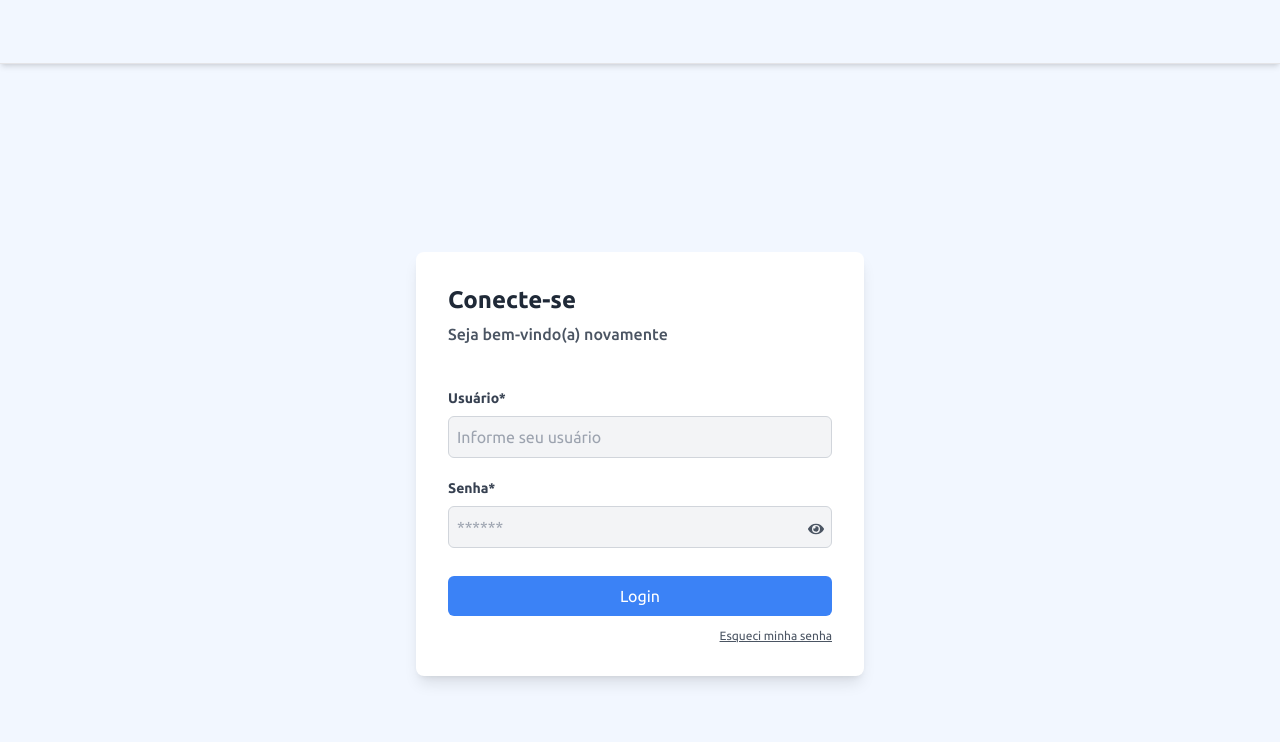
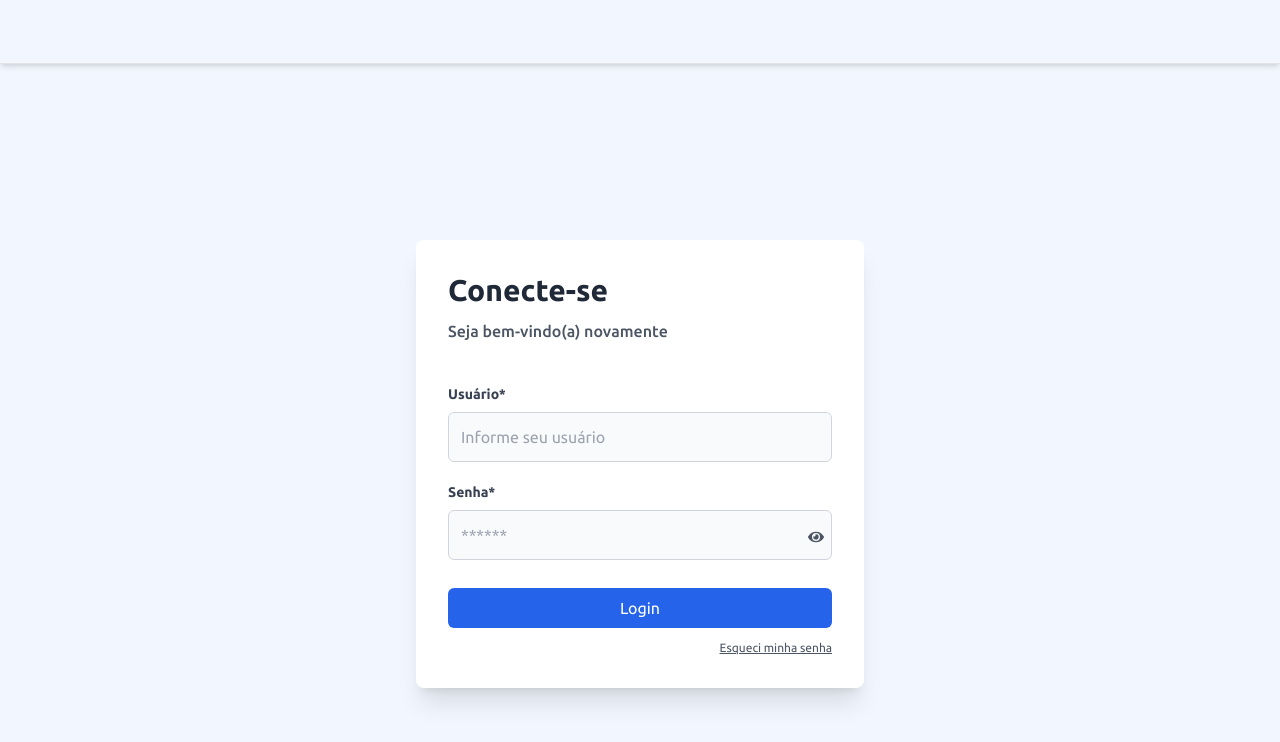
Before and after one commit to kaykeeb3/SIBV, a React (Vite) app in the folder client/web/: page / in a window 1280 px wide. Shown: the top 742 px of the page. Built offline with nearby package versions, Linux system fonts and the light colour scheme.

Commit message:
feat: config new screen theme

```diff
--- a/client/web/src/pages/auth/login.jsx
+++ b/client/web/src/pages/auth/login.jsx
@@ -67,19 +67,18 @@ export function Login({ onLogin }) {
     <>
       <motion.div
         className="flex justify-center items-center h-screen"
-        id="background"
         initial={{ opacity: 0 }}
         animate={{ opacity: 1 }}
         transition={{ duration: 1 }}
       >
         <motion.div
-          className="w-full max-w-md bg-white p-8 rounded-lg shadow-lg"
+          className="w-full max-w-md bg-white p-8 rounded-lg shadow-xl"
           initial={{ scale: 0 }}
           animate={{ scale: 1 }}
           transition={{ delay: 0.5, duration: 0.5 }}
         >
           <div className="mb-10">
-            <h1 className="text-2xl font-semibold text-left text-gray-800">
+            <h1 className="text-3xl font-semibold text-left text-gray-800">
               Conecte-se <br />
               <span className="text-base font-medium text-gray-600">
                 Seja bem-vindo(a) novamente
@@ -102,7 +101,7 @@ export function Login({ onLogin }) {
               value={credentials.email}
               onChange={handleInputChange}
               aria-label="Email"
-              className={`w-full border font-normal text-gray-800 rounded-md p-2 bg-gray-100 border-gray-300 focus:outline-none focus:border-blue-500 mb-1 ${
+              className={`w-full border font-normal text-gray-800 rounded-md p-3 bg-gray-50 border-gray-300 focus:outline-none focus:border-blue-500 mb-1 transition duration-300 ease-in-out ${
                 errors.email ? "border-red-500" : ""
               }`}
             />
@@ -127,14 +126,14 @@ export function Login({ onLogin }) {
                 value={credentials.password}
                 onChange={handleInputChange}
                 aria-label="Senha"
-                className={`w-full border font-normal text-gray-800 rounded-md p-2 bg-gray-100 border-gray-300 focus:outline-none focus:border-blue-500 mb-1 ${
+                className={`w-full border font-normal text-gray-800 rounded-md p-3 bg-gray-50 border-gray-300 focus:outline-none focus:border-blue-500 mb-1 transition duration-300 ease-in-out ${
                   errors.password ? "border-red-500" : ""
                 }`}
               />
               <button
                 type="button"
                 onClick={() => setIsPasswordVisible(!isPasswordVisible)}
-                className="absolute right-2 top-1/2 transform -translate-y-1/2"
+                className="absolute right-2 top-1/2 transform -translate-y-1/2 focus:outline-none"
                 aria-label={
                   isPasswordVisible ? "Ocultar senha" : "Mostrar senha"
                 }
@@ -153,22 +152,21 @@ export function Login({ onLogin }) {
 
           <motion.button
             onClick={onLoginHandler}
-            disabled={isLoading} // Desabilita o botão se isLoading for true
-            className={`bg-blue-500 text-white py-2 rounded-md w-full hover:bg-blue-600 transition duration-300 ${
+            disabled={isLoading}
+            className={`bg-blue-600 text-white py-2 rounded-md w-full hover:bg-blue-700 transition duration-300 ${
               isLoading ? "opacity-50 cursor-not-allowed" : ""
             }`}
             whileHover={{ scale: 1.05 }}
             whileTap={{ scale: 0.95 }}
           >
-            {isLoading ? "Carregando..." : "Login"}{" "}
-            {/* Exibe texto de carregamento */}
+            {isLoading ? "Carregando..." : "Login"}
           </motion.button>
           <div className="pt-3 text-xs text-right">
             <a
               href="https://api.whatsapp.com/send?phone=88994013479"
               target="_blank"
               rel="noopener noreferrer"
-              className="text-gray-600 underline"
+              className="text-gray-600 underline hover:text-blue-600 transition duration-200"
             >
               Esqueci minha senha
             </a>
```
